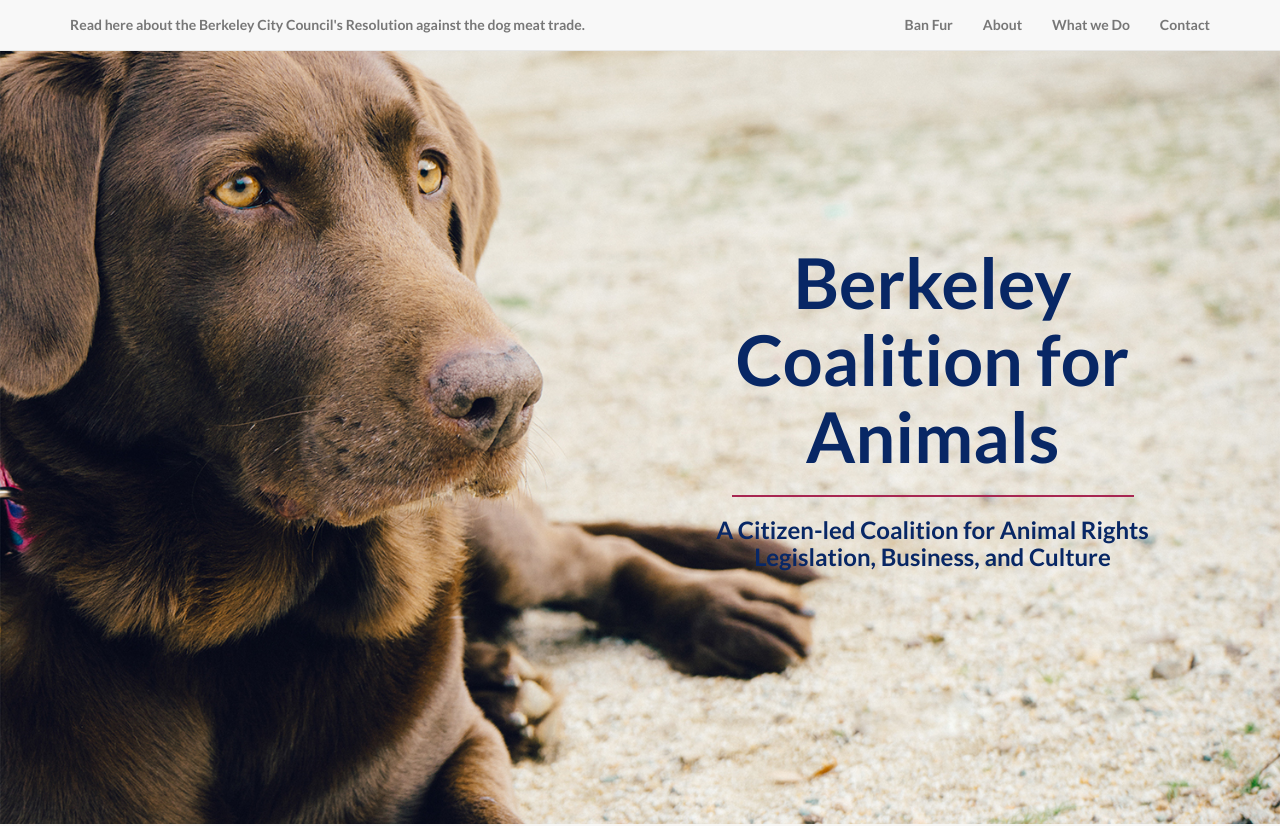
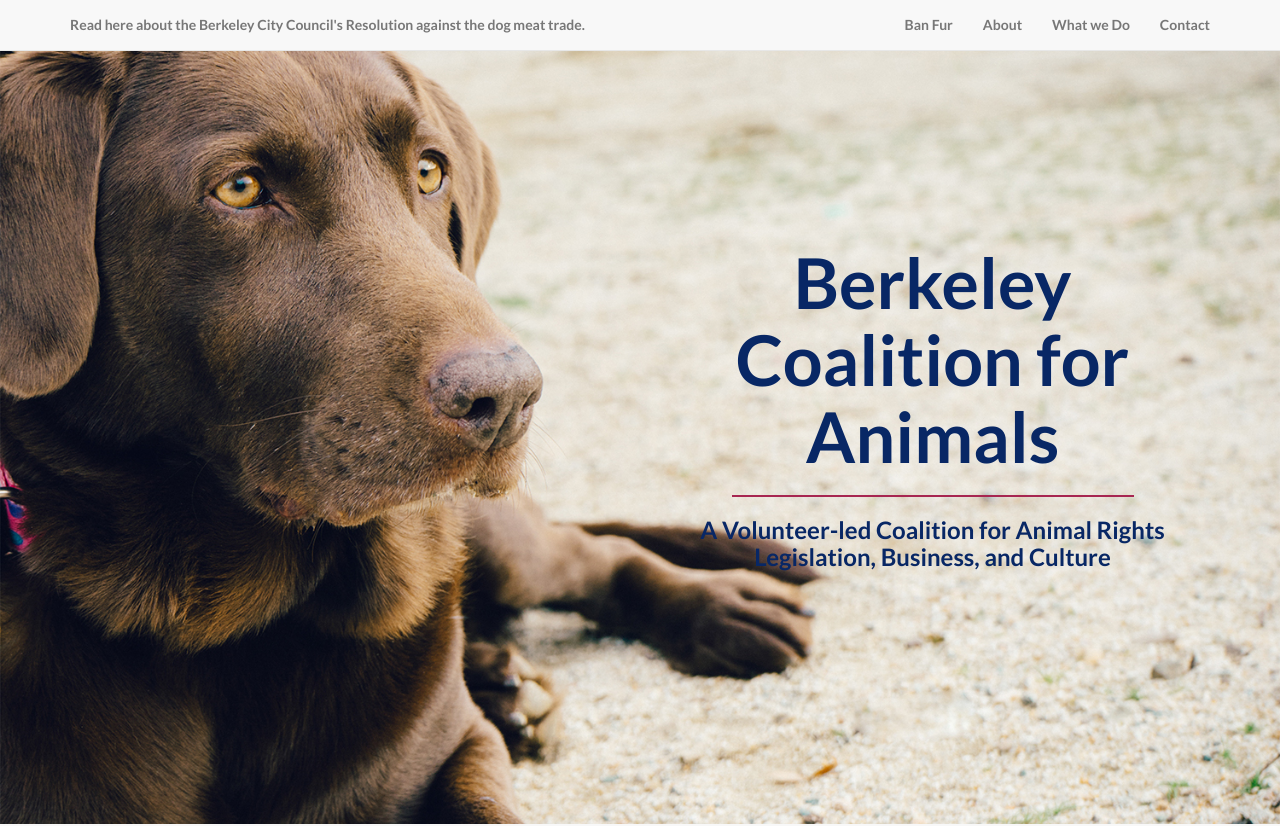
Before and after one commit to jayqui/berkeley-coalition-landing, a plain HTML site: page index.html in a window 1280 px wide. Shown: the top 826 px of the page. Drawn offline with Linux system fonts and the light colour scheme.

Commit message:
Volunteer-led

```diff
--- a/index.html
+++ b/index.html
@@ -80,7 +80,7 @@
                         <div class="intro-message-interior">
                             <h1>Berkeley Coalition for Animals</h1>
                             <hr class="intro-divider">
-                            <h3>A Citizen-led Coalition for Animal Rights Legislation, Business, and Culture</h3>
+                            <h3>A Volunteer-led Coalition for Animal Rights Legislation, Business, and Culture</h3>
                         </div>
 
                     </div>
```
